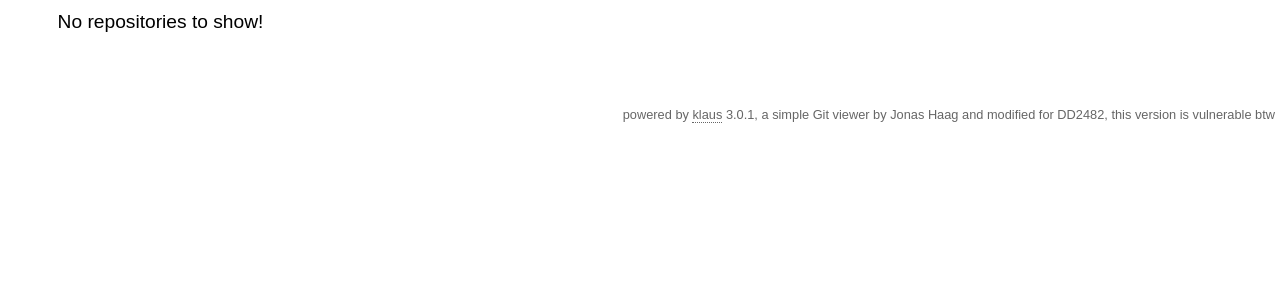
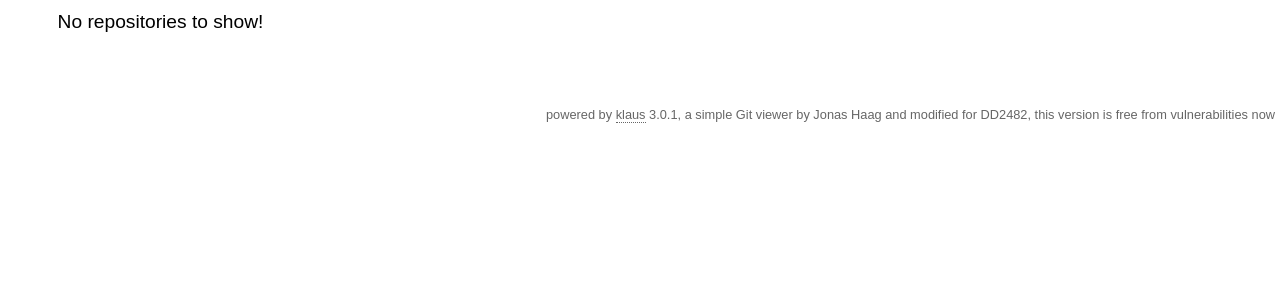
Before and after one commit to superderker/klaus-clone, a Flask app: page / in a window 1280 px wide. Shown: the part 172-472 px from the top of the page. Run offline with Flask 3, Linux system fonts and the light colour scheme; parts of the project's set-up code (start-up, migrations or seed data) failed here and were passed over.

Commit message:
remove vulnerabilities

```diff
--- a/klaus/templates/skeleton.html
+++ b/klaus/templates/skeleton.html
@@ -25,5 +25,5 @@
 
 <footer>
   powered by <a href="https://github.com/jonashaag/klaus">klaus</a> {{ KLAUS_VERSION }},
-  a simple Git viewer by Jonas Haag and modified for DD2482, this version is vulnerable btw
+  a simple Git viewer by Jonas Haag and modified for DD2482, this version is free from vulnerabilities now
 </footer>
```
Also changed, not shown: 1 other file.
